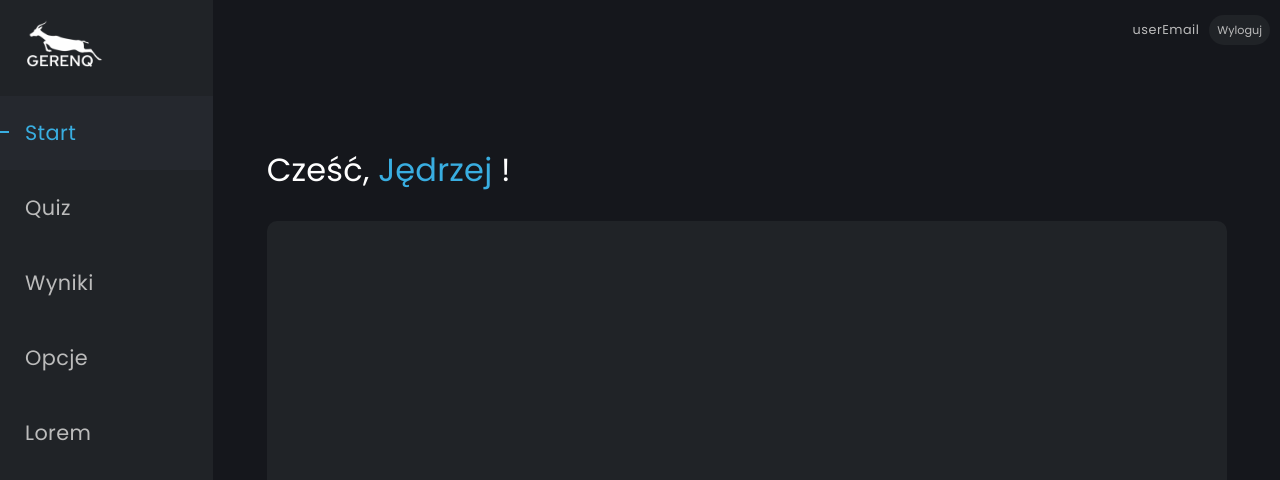
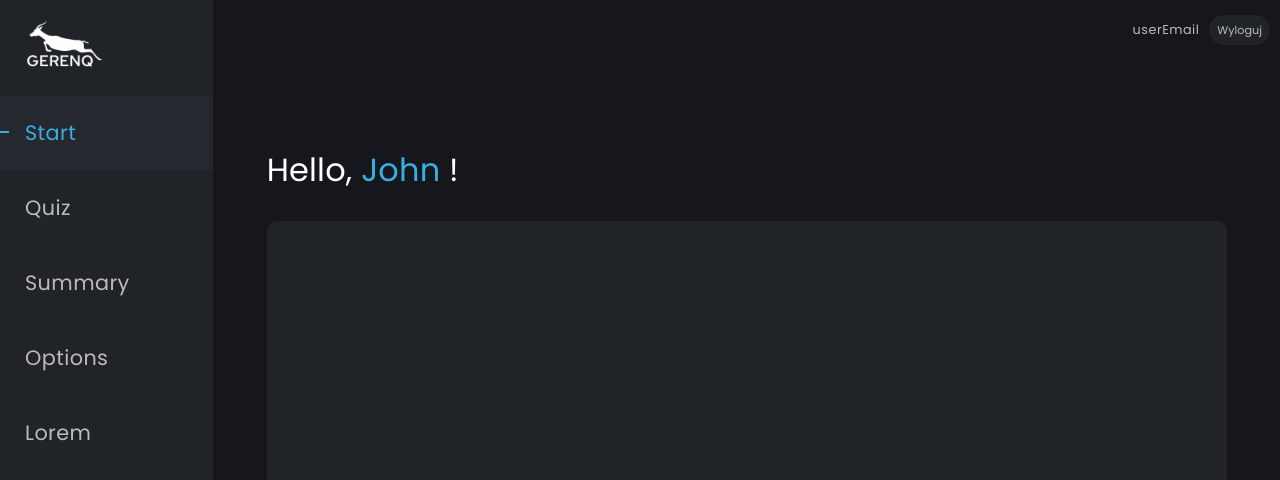
Before and after one commit to JRzankowski/gerenq, a React (Create React App) app: page /Start in a window 1280 px wide. Shown: the top 480 px of the page. Built offline with nearby package versions, Linux system fonts and the light colour scheme.

Commit message:
add firebase

```diff
--- a/src/compontents/MainPanel.js
+++ b/src/compontents/MainPanel.js
@@ -1,4 +1,5 @@
-import React, {useState} from 'react';
+import React, {useEffect, useState} from 'react';
+import {Redirect} from "react-router-dom";
 import Nav from './Nav'
 import Start from "./Start/Start";
 import {Quiz} from "./Quiz/Quiz";
--- a/src/compontents/Nav.js
+++ b/src/compontents/Nav.js
@@ -31,7 +31,6 @@ export default class Nav extends Component {
         })
     };
 
-
     render() {
         return (
             <>
@@ -44,8 +43,8 @@ export default class Nav extends Component {
                         </div>
                             <NavItem itemName='Start' activeItem={this.state.activeItem} isActive={this.isActive}/>
                             <NavItem itemName='Quiz' activeItem={this.state.activeItem} isActive={this.isActive}/>
-                            <NavItem itemName='Wyniki' activeItem={this.state.activeItem} isActive={this.isActive}/>
-                            <NavItem itemName='Opcje' activeItem={this.state.activeItem} isActive={this.isActive}/>
+                            <NavItem itemName='Summary' activeItem={this.state.activeItem} isActive={this.isActive}/>
+                            <NavItem itemName='Options' activeItem={this.state.activeItem} isActive={this.isActive}/>
                             <NavItem itemName='Lorem' activeItem={this.state.activeItem} isActive={this.isActive}/>
                     </nav>
                 </div>
@@ -53,5 +52,4 @@ export default class Nav extends Component {
             </>
         );
     }
-
 }
--- a/src/compontents/Quiz/Quiz.js
+++ b/src/compontents/Quiz/Quiz.js
@@ -2,7 +2,6 @@ import React, {useState} from 'react';
 import {QuizSubjects} from "./QuizSubject";
 import {QuizSection} from "./QuizSection";
 import QuizGame from "./QuizGame";
-
 
 export const Quiz = () => {
     const [subject, setSubject] = useState("");
@@ -19,11 +18,7 @@ export const Quiz = () => {
                 ) : (
                     <QuizSection subject={subject} setSubject={setSubject} setSection={setSection}/>
                 )}
-
             </div>
-
         );
     }
-
-
 };
--- a/src/compontents/Quiz/QuizGame.js
+++ b/src/compontents/Quiz/QuizGame.js
@@ -53,8 +53,6 @@ export default class QuizGame extends Component {
         }
     };
 
-
-
     render() {
 
         const {subject, section} = this.props;
--- a/src/compontents/Quiz/QuizSubject.js
+++ b/src/compontents/Quiz/QuizSubject.js
@@ -21,6 +21,5 @@ export const QuizSubjects = (props) => {
                 }
             </div>
         </div>
-
     );
 };
--- a/src/compontents/Start/Start.js
+++ b/src/compontents/Start/Start.js
@@ -1,18 +1,12 @@
 import React, {useState} from 'react';
 
-const Start =()=>{
-
+const Start = () => {
     const [userName, setUserName] = useState("John");
-    if(userName==='John'){
-        setUserName('Jędrzej')
-    }
-
-
     return (
         <div className="start-panel">
             <div className="start-panel__container">
                 <div className="start-panel__heading">
-                        <p className="start-panel__heading--text">Cześć, <span className="user-name">{userName}</span> !</p>
+                    <p className="start-panel__heading--text">Hello, <span className="user-name">{userName}</span> !</p>
                 </div>
                 <div className="start-panel__content">
                 </div>
--- a/src/compontents/smallAccountBox.js
+++ b/src/compontents/smallAccountBox.js
@@ -11,5 +11,4 @@ export default class SmallAccountBox extends Component {
             </div>
         );
     }
-
 }
```
Also changed, not shown: src/compontents/NavItem.js (+1 -7 lines), src/compontents/Quiz/QuizSection.js (+6 -8 lines), firebase.json (added), 1 other file (tests, documents, lock files or other folders). Lines whose indentation alone changed are shown as unchanged.
